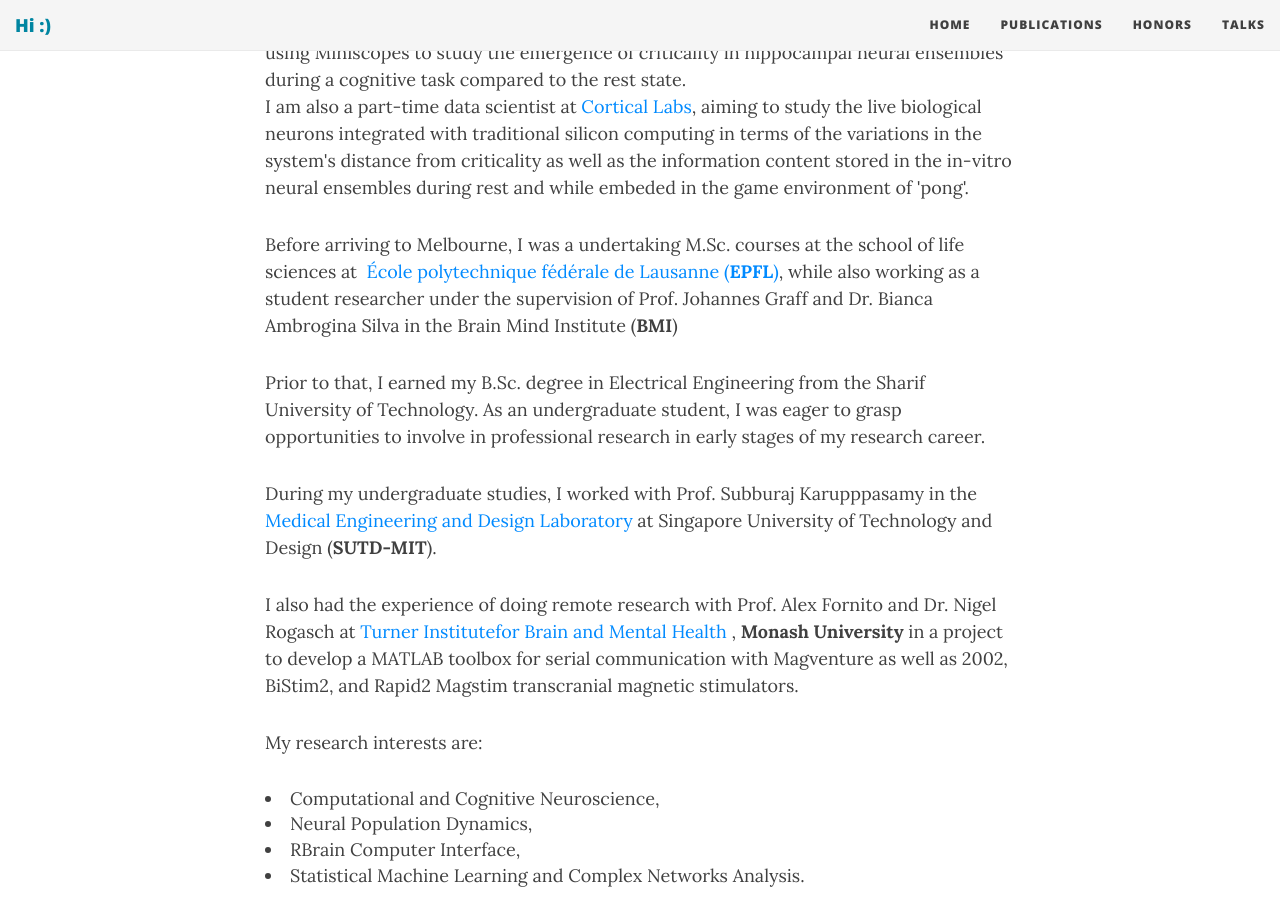
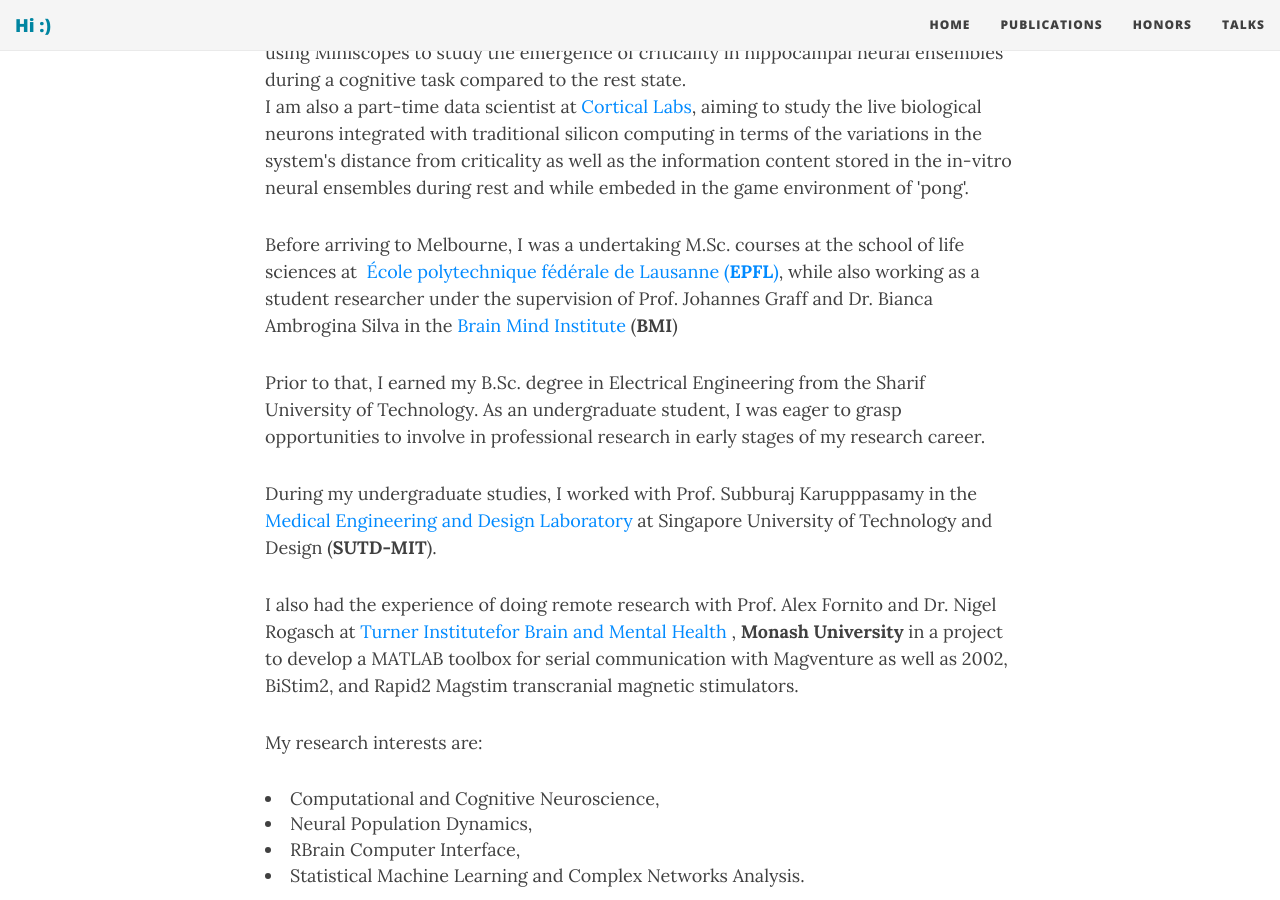
Before and after one commit to ForoughHa/ForoughHa.github.io, a Jekyll site: the page built from index.html, in a window 1280 px wide and 900 px high, scrolled down 782 px. Built offline with Jekyll 4.4.1, drawn with Linux system fonts in a browser that asks for light colours; nearby versions of some CDN libraries; the list of posts is cut into pages by our own code; part of the change alters nothing that is shown.

```diff
--- a/index.html
+++ b/index.html
@@ -13,7 +13,7 @@ use-site-title: true
             in the in-vitro neural ensembles during rest and while embeded in the game environment of 'pong'.
 
 
-<p> Before arriving to Melbourne, I was a undertaking M.Sc. courses at the school of life sciences at <a href="https://www.epfl.ch/schools/sv/"> École polytechnique fédérale de Lausanne (<b>EPFL</b>)</a>, while also working as a student researcher under the supervision of Prof. Johannes Graff and Dr. Bianca Ambrogina Silva in the Brain Mind Institute (<b>BMI</b>) </p>
+<p> Before arriving to Melbourne, I was a undertaking M.Sc. courses at the school of life sciences at <a href="https://www.epfl.ch/schools/sv/"> École polytechnique fédérale de Lausanne (<b>EPFL</b>)</a>, while also working as a student researcher under the supervision of Prof. Johannes Graff and Dr. Bianca Ambrogina Silva in the <a href="https://www.epfl.ch/schools/sv/bmi/">Brain Mind Institute</a> (<b>BMI</b>) </p>
 <p>
 Prior to that, I earned my B.Sc. degree in Electrical Engineering from the Sharif University of Technology. As an undergraduate student, I was eager to grasp opportunities to involve in professional research in early stages of my research career.</p>
 <p>
```
